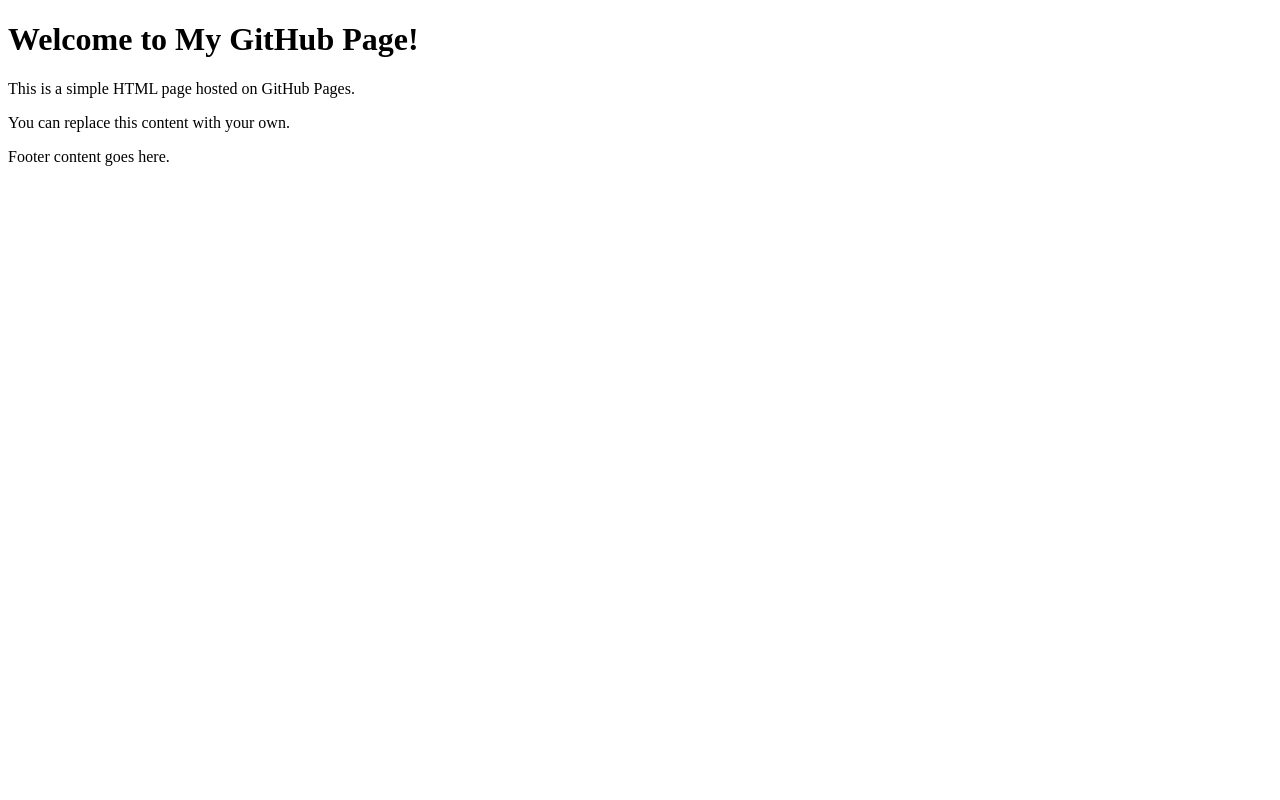
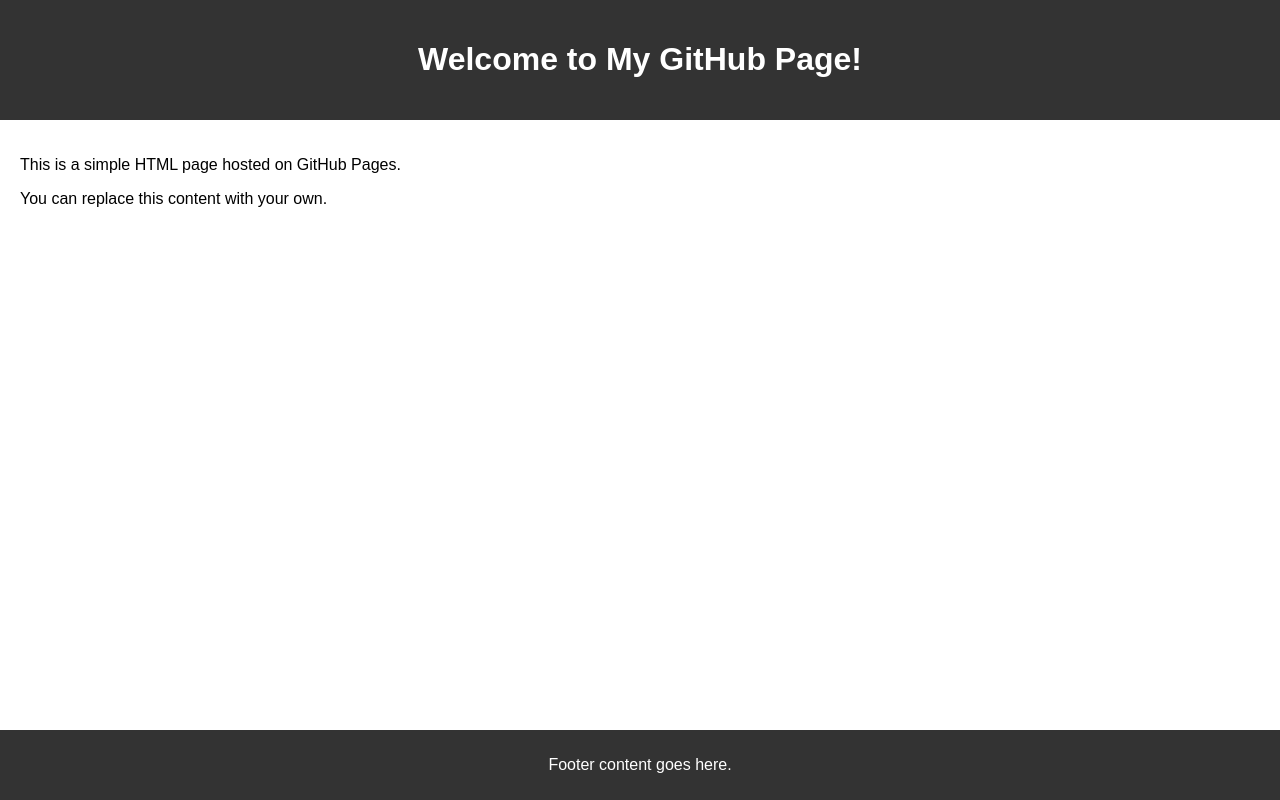
Before and after one commit to ErSongHeng/ErSongHeng.github.io, a plain HTML site: page index.html in a window 1280 px wide. Drawn offline with Linux system fonts and the light colour scheme.

Commit message:
Added css
added styles.css

```diff
--- a/index.html
+++ b/index.html
@@ -4,6 +4,7 @@
     <meta charset="UTF-8">
     <meta name="viewport" content="width=device-width, initial-scale=1.0">
     <title>My GitHub Page</title>
+    <link rel="stylesheet" href="styles.css">
 </head>
 <body>
     <header>
--- /dev/null
+++ b/styles.css
@@ -0,0 +1,26 @@
+body {
+    font-family: Arial, sans-serif;
+    margin: 0;
+    padding: 0;
+}
+
+header {
+    background-color: #333;
+    color: #fff;
+    text-align: center;
+    padding: 20px 0;
+}
+
+main {
+    padding: 20px;
+}
+
+footer {
+    background-color: #333;
+    color: #fff;
+    text-align: center;
+    padding: 10px 0;
+    position: fixed;
+    width: 100%;
+    bottom: 0;
+}
```
